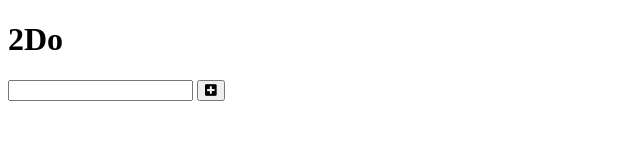
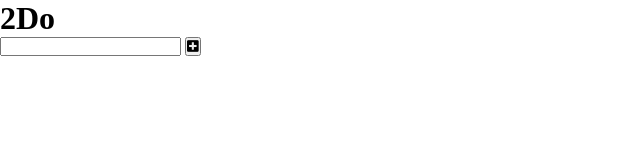
Before and after one commit to rosenbergmichael/todo-list-june-2021, a plain HTML site: page index.html in a window 1280 px wide. Shown: the whole page, without its empty margins (0-640 px from the left). Drawn offline with Linux system fonts and the light colour scheme.

Commit message:
in style.css add margin, padding and box-sizing styling to all

```diff
--- a/style.css
+++ b/style.css
@@ -0,0 +1,5 @@
+*{
+  margin: 0;
+  padding: 0;
+  box-sizing: border-box;
+}
```
Also changed, not shown: index.html (+1 -3 lines).
